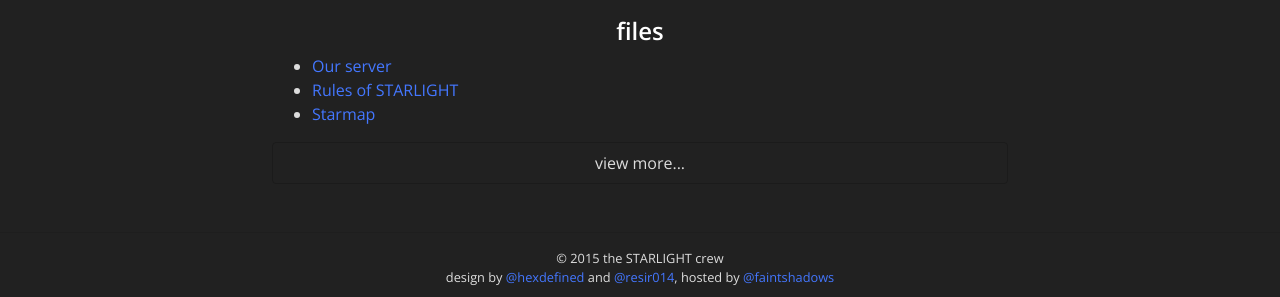
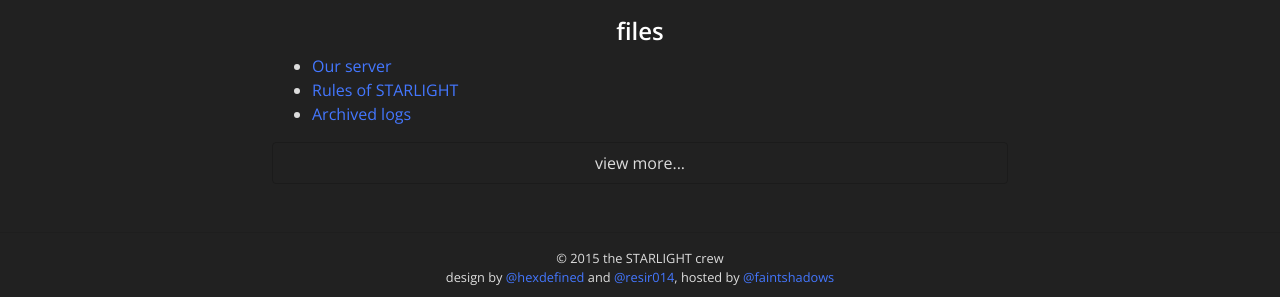
Before and after one commit to resir014/moonlight-web-old, a Jekyll site: the page built from index.html, in a window 1280 px wide. Shown: the part 883-1180 px from the top of the page. Built offline with Jekyll 4.4.1, drawn with Linux system fonts in a browser that asks for light colours; nearby versions of some CDN libraries.

Commit message:
Added a link to archived logs

```diff
--- a/_data/files.json
+++ b/_data/files.json
@@ -8,6 +8,10 @@
     "url": "/uploads/rules-of-starlight.txt"
   },
   {
+    "name": "Archived logs",
+    "url": "/archived-logs"
+  },
+  {
     "name": "Starmap",
     "url": "/uploads/starmap.png"
   }
```
